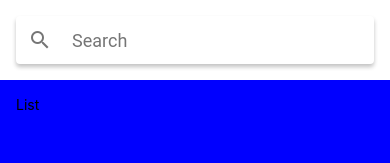
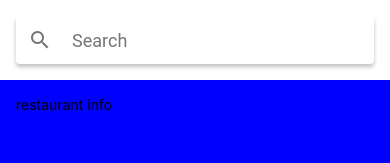
Before and after one commit to arunsinghsnd/MealsToGo, a React Native app: screen / in a window 390 px wide. Shown: the top 163 px of the page. Built offline with nearby package versions, Linux system fonts and the light colour scheme.

Commit message:
restro info setup

```diff
--- a/App.js
+++ b/App.js
@@ -1,36 +1,15 @@
 import { StatusBar as ExpoStatusBar } from "expo-status-bar";
 import React from "react";
 import { StatusBar, StyleSheet, Text, View, SafeAreaView } from "react-native";
-import { Searchbar } from "react-native-paper";
+import RestaurantsScreen from "./src/features/restaurants/screens/restaurants.screen";
 
 export default function App() {
   return (
     <>
-      <SafeAreaView style={styles.container}>
-        <View style={styles.search}>
-          <Searchbar placeholder="Search" />
-        </View>
-        <View style={styles.list}>
-          <Text>List</Text>
-        </View>
-      </SafeAreaView>
+      <RestaurantsScreen />
       <ExpoStatusBar style="auto" />
     </>
   );
 }
 
-const styles = StyleSheet.create({
-  container: {
-    flex: 1,
-    marginTop: StatusBar.currentHeight,
-  },
-  search: {
-    padding: 16,
-    backgroundColor: "white",
-  },
-  list: {
-    padding: 16,
-    backgroundColor: "blue",
-    flex: 1,
-  },
-});
+const styles = StyleSheet.create({});
--- /dev/null
+++ b/src/features/restaurants/components/restaurant-info.component.js
@@ -0,0 +1,14 @@
+import React from "react";
+import { StyleSheet, Text, View } from "react-native";
+
+const RestaurantInfo = () => {
+  return (
+    <View>
+      <Text>restaurant info</Text>
+    </View>
+  );
+};
+
+export default RestaurantInfo;
+
+const styles = StyleSheet.create({});
--- /dev/null
+++ b/src/features/restaurants/screens/restaurants.screen.js
@@ -0,0 +1,35 @@
+import React from "react";
+import { StatusBar, SafeAreaView, StyleSheet, Text, View } from "react-native";
+import { Searchbar } from "react-native-paper";
+import RestaurantInfo from "../components/restaurant-info.component";
+
+const RestaurantsScreen = () => {
+  return (
+    <SafeAreaView style={styles.container}>
+      <View style={styles.search}>
+        <Searchbar placeholder="Search" />
+      </View>
+      <View style={styles.list}>
+        <RestaurantInfo />
+      </View>
+    </SafeAreaView>
+  );
+};
+
+export default RestaurantsScreen;
+
+const styles = StyleSheet.create({
+  container: {
+    flex: 1,
+    marginTop: StatusBar.currentHeight,
+  },
+  search: {
+    padding: 16,
+    backgroundColor: "white",
+  },
+  list: {
+    padding: 16,
+    backgroundColor: "blue",
+    flex: 1,
+  },
+});
```
